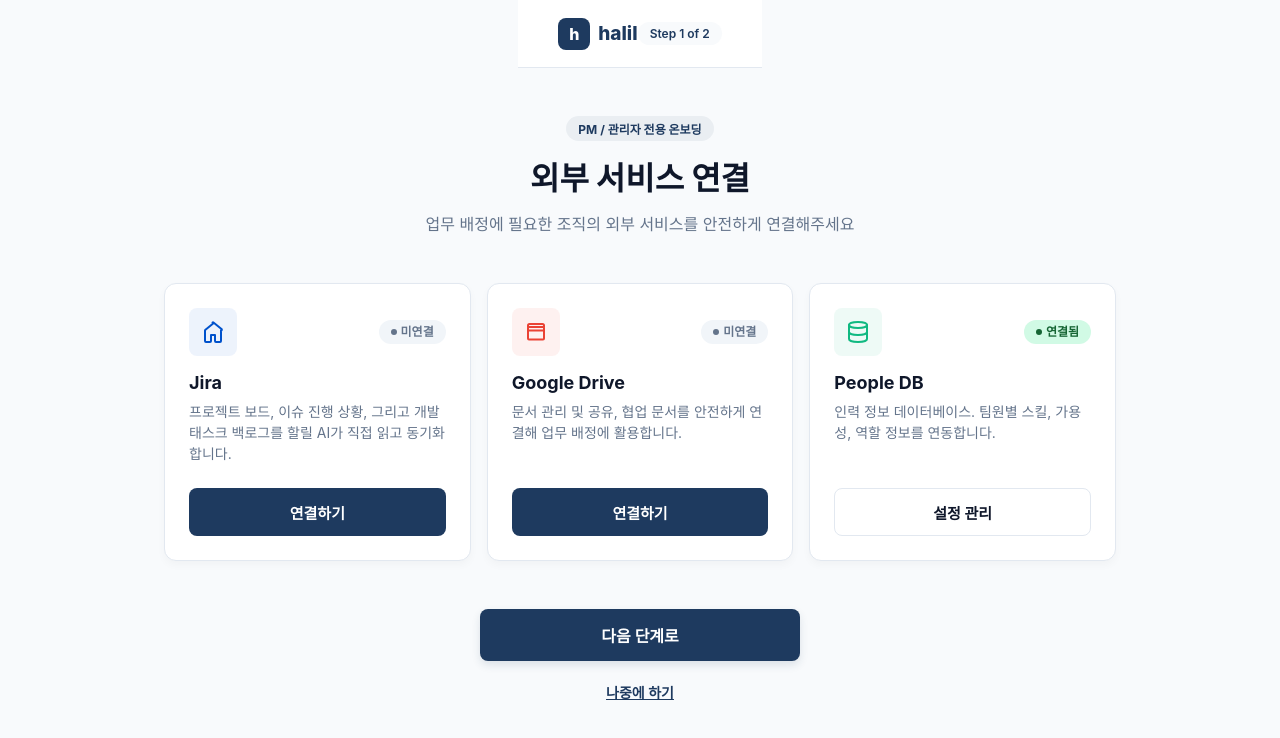
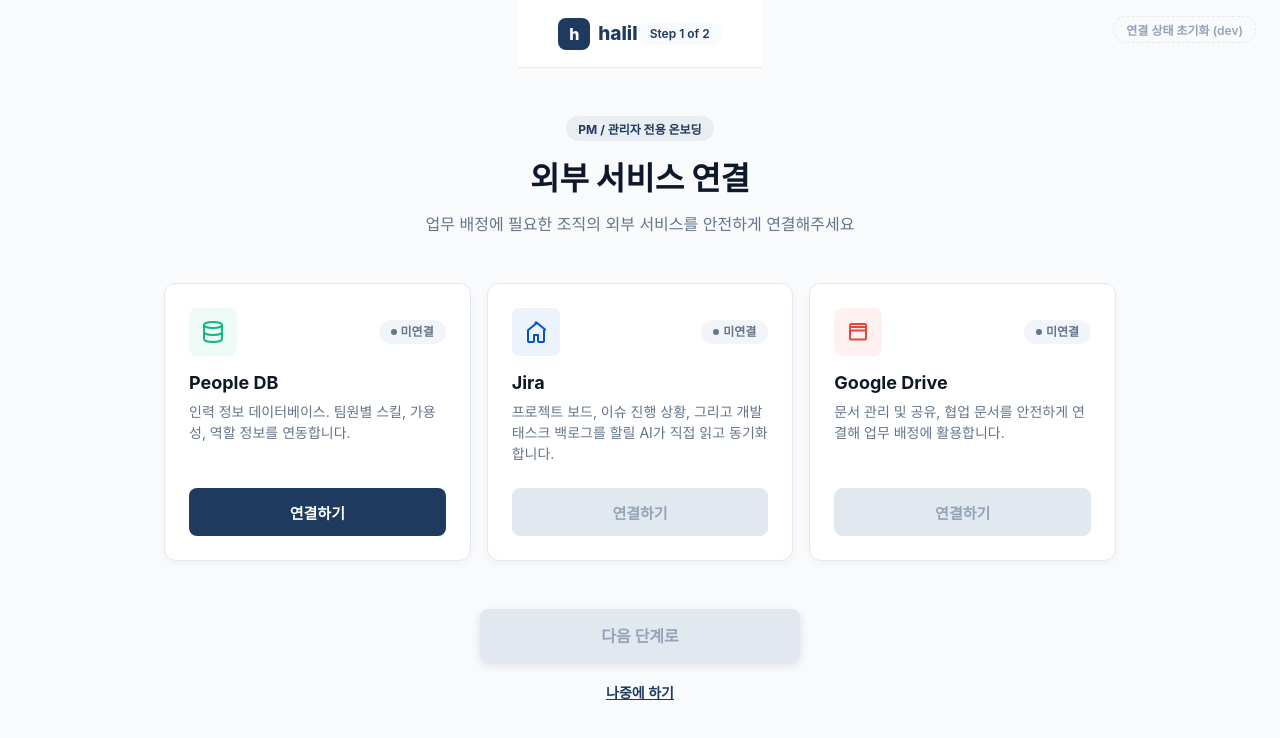
Before and after one commit to SKNETWORKS-FAMILY-AICAMP/SKN29-FINAL-2TEAM, a React (Vite) app in the folder frontend/: page /onboarding/connectors in a window 1280 px wide. Shown: the top 738 px of the page. Built offline with nearby package versions, Linux system fonts and the light colour scheme.

Commit message:
커넥터 온보딩/폴더 선택 플로우 정리 및 상태 유틸 추가
connectorStatus 유틸 추가, 관련 페이지들의 상태 처리 로직 정리

```diff
--- a/frontend/src/pages/ConnectorOnboardingPage/ConnectorOnboardingPage.module.css
+++ b/frontend/src/pages/ConnectorOnboardingPage/ConnectorOnboardingPage.module.css
@@ -1,9 +1,31 @@
 .page {
+  position: relative;
   min-height: 100%;
   display: flex;
   flex-direction: column;
   align-items: center;
   background: var(--color-bg);
+}
+
+.devResetButton {
+  position: absolute;
+  top: var(--space-4);
+  right: var(--space-6);
+  z-index: 10;
+  background: none;
+  border: 1px dashed var(--color-border);
+  border-radius: var(--radius-pill);
+  color: var(--color-placeholder);
+  font-size: 12px;
+  font-weight: 600;
+  padding: 4px var(--space-3);
+  cursor: pointer;
+  font-family: inherit;
+}
+
+.devResetButton:hover {
+  color: var(--color-body);
+  border-color: var(--color-placeholder);
 }
 
 .wizardArea {
--- a/frontend/src/pages/ConnectorOnboardingPage/ConnectorOnboardingPage.tsx
+++ b/frontend/src/pages/ConnectorOnboardingPage/ConnectorOnboardingPage.tsx
@@ -1,10 +1,12 @@
-import { useState } from 'react';
+import { useEffect, useState } from 'react';
 import type { ReactNode } from 'react';
 import { useNavigate } from 'react-router-dom';
 import { Badge, Button, Card, Icon, TopNav, useToast } from '../../components';
+import { CONNECTOR_STATUS_STORAGE_KEY } from '../../utils/connectorStatus';
+import type { ConnectorStatus } from '../../utils/connectorStatus';
 import styles from './ConnectorOnboardingPage.module.css';
 
-type ConnectorStatus = 'disconnected' | 'connected';
+const STATUS_STORAGE_KEY = CONNECTOR_STATUS_STORAGE_KEY;
 
 interface ConnectorDef {
   id: string;
@@ -35,6 +37,14 @@ function DriveIcon() {
 
 const CONNECTORS: ConnectorDef[] = [
   {
+    id: 'people-db',
+    name: 'People DB',
+    desc: '인력 정보 데이터베이스. 팀원별 스킬, 가용성, 역할 정보를 연동합니다.',
+    iconBg: 'rgba(16,185,129,0.07)',
+    icon: <Icon name="database" size={24} color="#10b981" />,
+    initialStatus: 'disconnected',
+  },
+  {
     id: 'jira',
     name: 'Jira',
     desc: '프로젝트 보드, 이슈 진행 상황, 그리고 개발 태스크 백로그를 할릴 AI가 직접 읽고 동기화합니다.',
@@ -50,30 +60,65 @@ const CONNECTORS: ConnectorDef[] = [
     icon: <DriveIcon />,
     initialStatus: 'disconnected',
   },
-  {
-    id: 'people-db',
-    name: 'People DB',
-    desc: '인력 정보 데이터베이스. 팀원별 스킬, 가용성, 역할 정보를 연동합니다.',
-    iconBg: 'rgba(16,185,129,0.07)',
-    icon: <Icon name="database" size={24} color="#10b981" />,
-    initialStatus: 'connected',
-  },
 ];
+
+function loadStoredStatuses(): Record<string, ConnectorStatus> {
+  const defaults = Object.fromEntries(CONNECTORS.map((c) => [c.id, c.initialStatus]));
+  try {
+    const raw = sessionStorage.getItem(STATUS_STORAGE_KEY);
+    if (!raw) return defaults;
+    const parsed = JSON.parse(raw) as Record<string, ConnectorStatus>;
+    return { ...defaults, ...parsed };
+  } catch {
+    return defaults;
+  }
+}
 
 export default function ConnectorOnboardingPage() {
   const navigate = useNavigate();
   const { showToast } = useToast();
-  const [statuses, setStatuses] = useState<Record<string, ConnectorStatus>>(() =>
-    Object.fromEntries(CONNECTORS.map((c) => [c.id, c.initialStatus])),
-  );
+  const [statuses, setStatuses] = useState<Record<string, ConnectorStatus>>(loadStoredStatuses);
+  const allConnected = CONNECTORS.every((c) => statuses[c.id] === 'connected');
+
+  useEffect(() => {
+    sessionStorage.setItem(STATUS_STORAGE_KEY, JSON.stringify(statuses));
+  }, [statuses]);
 
   function handleConnectClick(id: string) {
+    if (id === 'google-drive') {
+      showToast('데이터 소스 설정을 완료하면 연결됩니다.', 'info');
+      setTimeout(() => {
+        navigate('/onboarding/folders?mode=demo');
+      }, 700);
+      return;
+    }
+
+    if (id === 'jira') {
+      showToast('Jira 프로젝트 선택을 완료하면 연결됩니다.', 'info');
+      setTimeout(() => {
+        navigate('/onboarding/jira-project?mode=demo');
+      }, 700);
+      return;
+    }
+
     setStatuses((prev) => ({ ...prev, [id]: 'connected' }));
     showToast('데모 연결 상태입니다. 실제 외부 서비스 인증은 아직 연결되지 않았습니다.', 'info');
   }
 
+  function handleResetStatuses() {
+    sessionStorage.removeItem(STATUS_STORAGE_KEY);
+    setStatuses(Object.fromEntries(CONNECTORS.map((c) => [c.id, c.initialStatus])));
+    showToast('커넥터 연결 상태를 초기화했습니다.', 'info');
+  }
+
   return (
     <div className={styles.page}>
+      {import.meta.env.DEV && (
+        <button type="button" className={styles.devResetButton} onClick={handleResetStatuses}>
+          연결 상태 초기화 (dev)
+        </button>
+      )}
+
       <TopNav tabs={[]} stepBadge="Step 1 of 2" />
 
       <div className={styles.wizardArea}>
@@ -87,6 +132,8 @@ export default function ConnectorOnboardingPage() {
           {CONNECTORS.map((connector) => {
             const status = statuses[connector.id];
             const connected = status === 'connected';
+            const peopleDbConnected = statuses['people-db'] === 'connected';
+            const locked = connector.id !== 'people-db' && !peopleDbConnected;
             return (
               <Card key={connector.id} padding="md" className={styles.connectorCard}>
                 <div className={styles.cardTop}>
@@ -108,6 +155,10 @@ export default function ConnectorOnboardingPage() {
                     <Button variant="outline" fullWidth onClick={() => handleConnectClick(connector.id)}>
                       설정 관리
                     </Button>
+                  ) : locked ? (
+                    <Button variant="primary" fullWidth disabled title="People DB를 먼저 연결해주세요.">
+                      연결하기
+                    </Button>
                   ) : (
                     <Button variant="primary" fullWidth onClick={() => handleConnectClick(connector.id)}>
                       연결하기
@@ -124,9 +175,11 @@ export default function ConnectorOnboardingPage() {
             variant="primary"
             size="lg"
             className={styles.nextButton}
-            onClick={() => navigate('/onboarding/folders?mode=demo')}
+            disabled={!allConnected}
+            title={allConnected ? undefined : '모든 커넥터를 연결해주세요.'}
+            onClick={() => navigate('/dashboard')}
           >
-            다음 단계로
+            {allConnected ? '커넥터 설정 완료' : '다음 단계로'}
           </Button>
           <Button variant="link" onClick={() => navigate('/dashboard')}>
             나중에 하기
--- a/frontend/src/pages/FolderRoleAssignmentPage/FolderRoleAssignmentPage.module.css
+++ b/frontend/src/pages/FolderRoleAssignmentPage/FolderRoleAssignmentPage.module.css
@@ -2,7 +2,7 @@
   min-height: 100%;
   display: flex;
   justify-content: center;
-  background: var(--color-surface);
+  background: var(--color-bg);
 }
 
 .panel {
@@ -172,6 +172,14 @@
   flex-shrink: 0;
 }
 
+.emptyNote {
+  padding: var(--space-6);
+  text-align: center;
+  font-size: 13px;
+  color: var(--color-placeholder);
+  margin: 0;
+}
+
 .footer {
   display: flex;
   align-items: center;
--- a/frontend/src/pages/FolderSelectPage/FolderSelectPage.module.css
+++ b/frontend/src/pages/FolderSelectPage/FolderSelectPage.module.css
@@ -279,6 +279,14 @@
   margin: 0;
 }
 
+.emptyNote {
+  padding: var(--space-6);
+  text-align: center;
+  font-size: 13px;
+  color: var(--color-placeholder);
+  margin: 0;
+}
+
 .stepFooter {
   display: flex;
   align-items: center;
--- a/frontend/src/pages/JiraProjectSelectPage/JiraProjectSelectPage.module.css
+++ b/frontend/src/pages/JiraProjectSelectPage/JiraProjectSelectPage.module.css
@@ -123,6 +123,14 @@
   overflow: hidden;
 }
 
+.emptyNote {
+  padding: var(--space-6);
+  text-align: center;
+  font-size: 13px;
+  color: var(--color-placeholder);
+  margin: 0;
+}
+
 .projectRow {
   display: flex;
   align-items: center;
--- a/frontend/src/pages/LandingPage/LandingPage.tsx
+++ b/frontend/src/pages/LandingPage/LandingPage.tsx
@@ -113,9 +113,6 @@ export default function LandingPage() {
           </div>
           <div className={styles.heroActions}>
             <PrimaryLink to="/signup">무료로 시작하기</PrimaryLink>
-            <Link className={styles.secondaryButton} to="/projects">
-              데모 보기
-            </Link>
           </div>
 
           <div className={styles.preview}>
--- a/frontend/src/pages/SignupPage/SignupPage.tsx
+++ b/frontend/src/pages/SignupPage/SignupPage.tsx
@@ -1,11 +1,12 @@
 import { useState } from 'react';
 import type { FormEvent } from 'react';
-import { Link } from 'react-router-dom';
+import { Link, useNavigate } from 'react-router-dom';
 import { Button, Icon, Input, useToast } from '../../components';
 import styles from './SignupPage.module.css';
 
 export default function SignupPage() {
   const { showToast } = useToast();
+  const navigate = useNavigate();
   const [name, setName] = useState('');
   const [email, setEmail] = useState('');
   const [password, setPassword] = useState('');
@@ -15,7 +16,10 @@ export default function SignupPage() {
 
   function handleSubmit(event: FormEvent<HTMLFormElement>) {
     event.preventDefault();
-    showToast('BLOCKED · 회원가입 API가 아직 연결되지 않았습니다.', 'error');
+    showToast('회원가입이 완료되었습니다.', 'success');
+    setTimeout(() => {
+      navigate('/login');
+    }, 700);
   }
 
   return (
--- /dev/null
+++ b/frontend/src/utils/connectorStatus.ts
@@ -0,0 +1,28 @@
+export type ConnectorStatus = 'disconnected' | 'connected';
+
+export const CONNECTOR_STATUS_STORAGE_KEY = 'halil.connectorStatuses';
+
+function readStatuses(): Record<string, ConnectorStatus> {
+  try {
+    const raw = sessionStorage.getItem(CONNECTOR_STATUS_STORAGE_KEY);
+    return raw ? (JSON.parse(raw) as Record<string, ConnectorStatus>) : {};
+  } catch {
+    return {};
+  }
+}
+
+/**
+ * Marks a connector as connected in the shared session-storage-backed status
+ * map. Used by each connector's own setup flow (Jira project selection,
+ * Google Drive folder setup, etc.) once the user finishes that flow, so the
+ * connector card only shows "연결됨" after the final step is completed.
+ */
+export function markConnectorConnected(id: string) {
+  try {
+    const current = readStatuses();
+    current[id] = 'connected';
+    sessionStorage.setItem(CONNECTOR_STATUS_STORAGE_KEY, JSON.stringify(current));
+  } catch {
+    // ignore storage failures (e.g. private browsing)
+  }
+}
```
Also changed, not shown: frontend/src/pages/FolderRoleAssignmentPage/FolderRoleAssignmentPage.tsx (+8 -34 lines), frontend/src/pages/FolderSelectPage/FolderSelectPage.tsx (+11 -33 lines), frontend/src/pages/JiraProjectSelectPage/JiraProjectSelectPage.tsx (+10 -20 lines), frontend/src/pages/LoginPage/LoginPage.tsx (+6 -2 lines).
